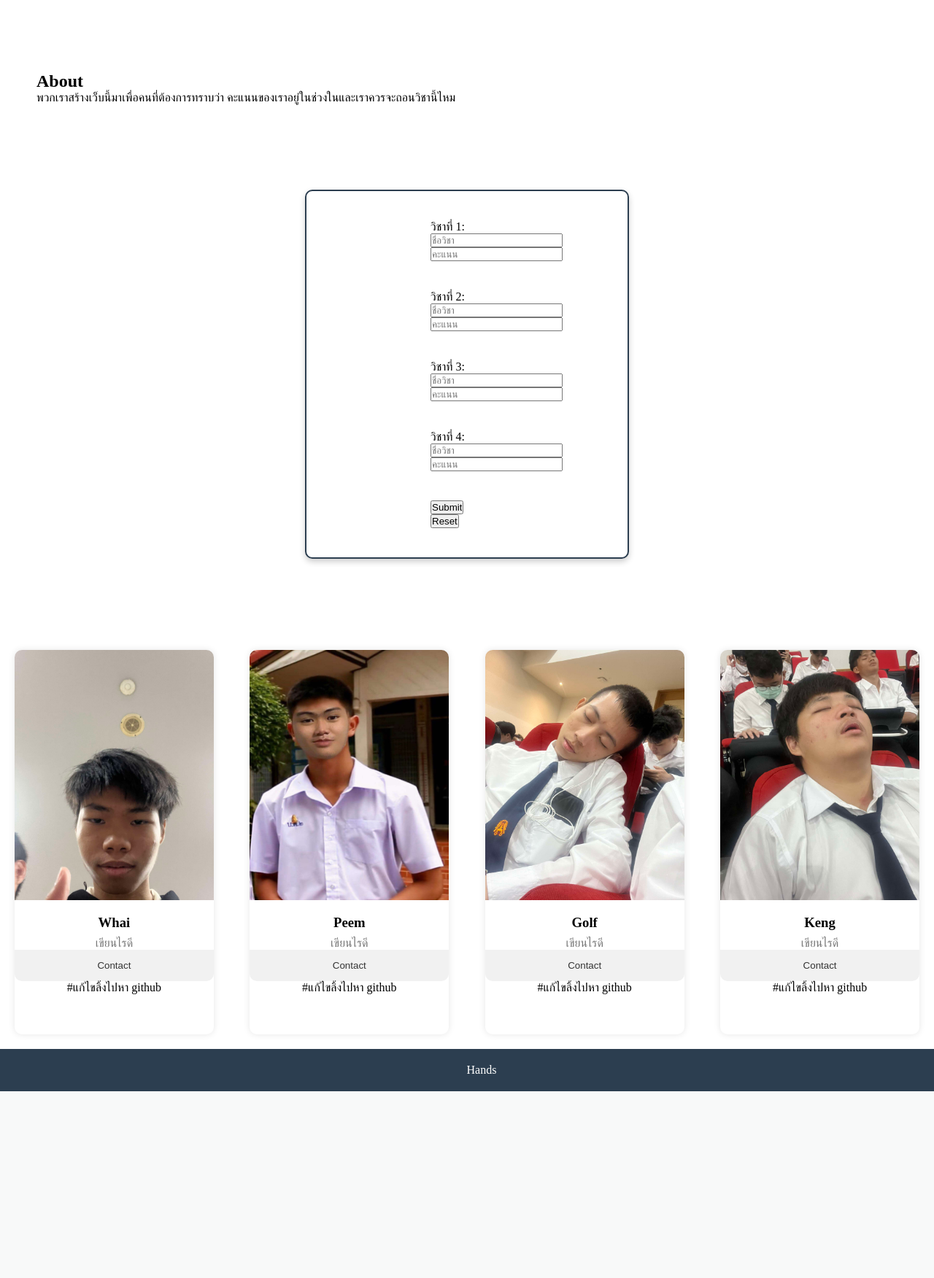
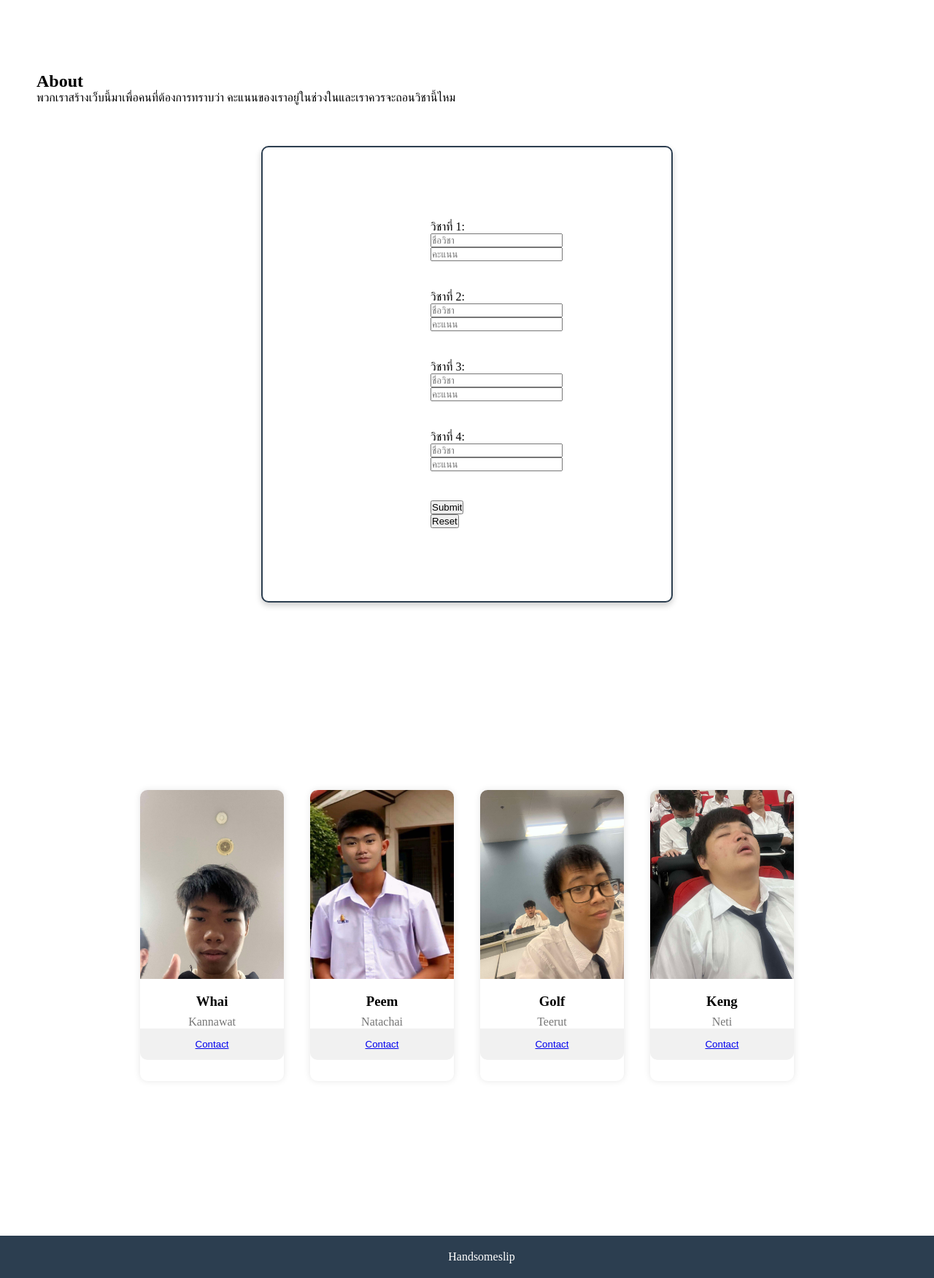
Before and after one commit to KannawatSriputto09/WebAnalyze_Handsomeslip, a Flask app: page / in a window 1280 px wide. Shown: the part 136-1888 px from the top of the page at 73% size. Before the commit the page ends 1632 px from the top, so only its background shows below. Run offline with Flask 3, Linux system fonts and the light colour scheme.

Commit message:
Update index.html

```diff
--- a/PSCPproject/templates/index.html
+++ b/PSCPproject/templates/index.html
@@ -75,7 +75,7 @@
             border: 2px solid #2c3e50;
             border-radius: 10px;
             box-shadow: 0 4px 8px rgba(0, 0, 0, 0.2);
-            padding: 20px;
+            padding: 80px;
             max-width: 1200px;
 
         }
@@ -91,7 +91,7 @@
         .team-container {
             display: flex;
             justify-content: space-between;
-            padding: 0 20px;
+            padding: 15%;
             flex-wrap: wrap;
 
         }
@@ -224,9 +224,8 @@
               <img src="image/whai.jpg" alt="Whai">
               <div class="team-info">
                 <h3>Whai</h3>
-                <p>เขียนไรดี</p>
-                <a href="https://github.com/KannawatSriputto09" target="_blank"><button>Contact</button></a>
-                #แก้ไขลิ้งไปหา github
+                <p>Kannawat</p>
+                    <button><a href="https://github.com/KannawatSriputto09" target="_blank">Contact</a></button>
               </div>
             </div>
 
@@ -234,19 +233,17 @@
               <img src="image/peem.jpg" alt="Peem">
               <div class="team-info">
                 <h3>Peem</h3>
-                <p>เขียนไรดี</p>
-                <a href="https://github.com/67070046-Natachai" target="_blank"><button>Contact</button></a>
-                #แก้ไขลิ้งไปหา github
+                <p>Natachai</p>
+                    <button><a href="https://github.com/67070046-Natachai" target="_blank">Contact</a></button>
               </div>
             </div>
 
             <div class="team-member">
-              <img src="image/golf.jpg" alt="Golf">
+              <img src="image/462554873_872053887978377_5078070492231550562_n.jpg" alt="Golf">
               <div class="team-info">
                 <h3>Golf</h3>
-                <p>เขียนไรดี</p>
-                <a href="https://github.com/PDR160S" target="_blank"><button>Contact</button></a>
-                #แก้ไขลิ้งไปหา github
+                <p>Teerut</p>
+                    <button><a href="https://github.com/PDR160S" target="_blank">Contact</a></button>
               </div>
             </div>
 
@@ -254,15 +251,14 @@
               <img src="image/Keng.jpg" alt="Keng">
               <div class="team-info">
                 <h3>Keng</h3>
-                <p>เขียนไรดี</p>
-                <a href="https://github.com/Neti67070093" target="_blank"><button>Contact</button></a>
-                #แก้ไขลิ้งไปหา github
+                <p>Neti</p>
+                    <button><a href="https://github.com/Neti67070093" target="_blank">Contact</a></button>
               </div>
             </div>
         </div>
 
         <footer>
-            <p>Hands</p>
+            <p>Handsomeslip</p>
          </footer>
     </form>
 </body>
```
